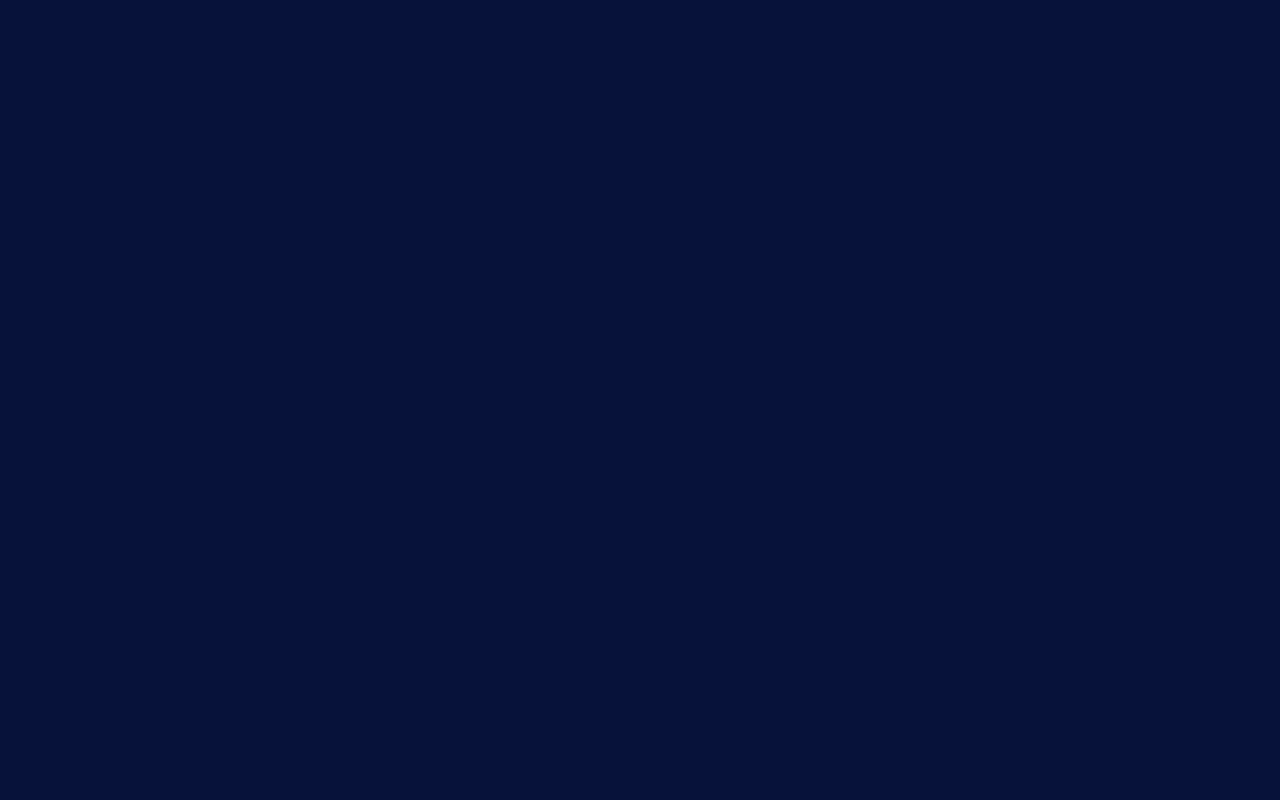
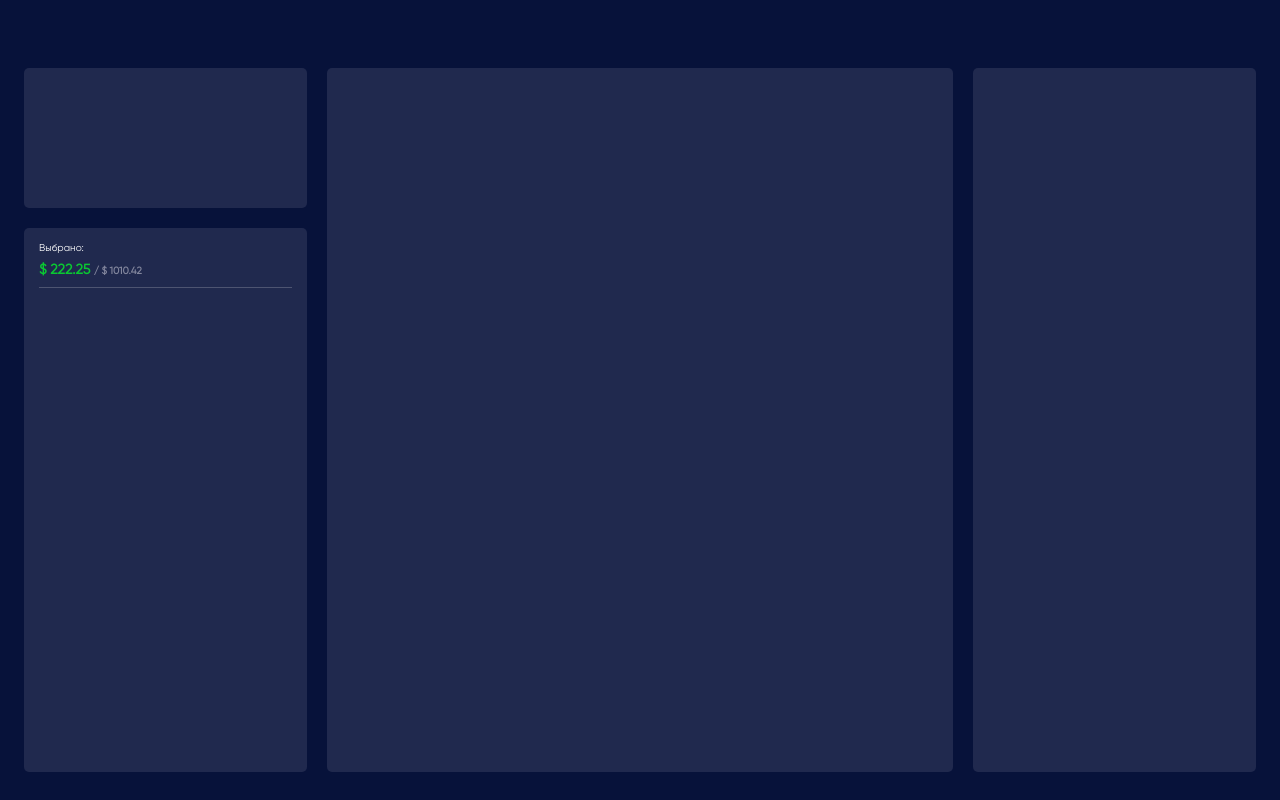
Before and after one commit to romagoldobin/mateballdesign, a Vue app: page / in a window 1280 px wide. Built offline with nearby package versions, Linux system fonts and the light colour scheme.

Commit message:
Added Crash view, setting grid, styles and router for it. Added Inventory component and styles for it

```diff
--- /dev/null
+++ b/src/components/Inventory.vue
@@ -0,0 +1,88 @@
+<template>
+  <article class="inventory">
+    <section class="inventory__header inventory__header_border">
+      <div class="inventory--info">
+        <div class="inventory--info__header">
+          <span>Выбрано:</span>
+        </div>
+        <div class="inventory--info__values">
+          <span class="inventory--info__value inventory--info__value_selected">
+            $ 222.25
+          </span>
+          <span class="inventory--info__value inventory--info__value_acc">
+             / $ 1010.42
+          </span>
+        </div>
+      </div>
+      <div class="inventory--switchAll">
+
+      </div>
+    </section>
+    <section class="inventory__body"></section>
+    <section class="inventory__footer"></section>
+  </article>
+</template>
+
+<script>
+export default {
+  name: 'Inventory',
+};
+</script>
+
+<style lang="scss" scoped>
+.inventory {
+  flex: 1;
+  display: grid;
+  grid-template-rows: auto 1fr auto;
+  padding: 15px;
+}
+
+.inventory__header {
+  display: grid;
+  grid-template-columns: repeat(2, 2fr);
+  grid-column-gap: 20px;
+  padding-bottom: 10px;
+  margin-bottom: 10px;
+
+  &_border {
+    border-bottom: 1px solid rgba(var(--WhiteRgb), .2);
+  }
+}
+
+.inventory__body {
+
+}
+
+.inventory__footer {
+ padding: 20px;
+}
+
+.inventory--info {
+
+}
+
+.inventory--info__header {
+  @include media-font(10px, 10px, 12px, 14px);
+  margin-bottom: 8px;
+}
+
+.inventory--info__values {
+  font-weight: 600;
+}
+
+.inventory--info__value {
+  &_selected {
+    @include media-font(14px, 14px, 16px, 18px);
+    color: var(--Green100);
+  }
+
+  &_acc {
+    @include media-font(14px, 10px, 12px, 14px);
+    color: var(--Grey100);
+  }
+}
+
+.inventory__switchAll {
+
+}
+</style>
--- a/src/router/index.js
+++ b/src/router/index.js
@@ -1,15 +1,15 @@
 import Vue from 'vue';
 import VueRouter from 'vue-router';
-// import Home from '../views/Home.vue';
+import Crash from '@/views/Crash.vue';
 
 Vue.use(VueRouter);
 
 const routes = [
-  // {
-  //   path: '/',
-  //   name: 'Home',
-  //   component: Home,
-  // },
+  {
+    path: '/',
+    name: 'Crash',
+    component: Crash,
+  },
   // {
   //   path: '/about',
   //   name: 'About',
--- /dev/null
+++ b/src/views/Crash.vue
@@ -0,0 +1,69 @@
+<template>
+  <section class="crash">
+    <article class="crash__left">
+      <section class="crash__chart"></section>
+      <section class="crash__inventory">
+        <Inventory />
+      </section>
+    </article>
+    <article></article>
+    <article></article>
+  </section>
+</template>
+
+<script>
+import Inventory from '@/components/Inventory.vue';
+
+export default {
+  name: 'Crash',
+  components: {
+    Inventory,
+  },
+};
+</script>
+
+<style lang="scss" scoped>
+  .crash {
+    height: 100%;
+    display: grid;
+    grid-template-columns: 23% 1fr 23%;
+    grid-column-gap: 20px;
+    transition: .3s;
+
+    @media (min-width: 1440px) {
+      grid-column-gap: 25px;
+    }
+
+    @media (min-width: 1920px) {
+      grid-column-gap: 34px;
+    }
+  }
+
+  .crash__left {
+    display: grid;
+    grid-template-rows: 140px 1fr;
+    grid-row-gap: 20px;
+    transition: .3s;
+
+    @media (min-width: 1440px) {
+      grid-template-rows: 200px 1fr;
+    }
+
+    @media (min-width: 1920px) {
+      grid-template-rows: 250px 1fr;
+      grid-row-gap: 25px;
+    }
+  }
+
+  .crash__chart, .crash__inventory {
+    @include border-radius;
+    background: var(--Black100);
+    display: flex;
+    flex-direction: column;
+  }
+
+  article:not(:first-of-type) {
+    @include border-radius;
+    background: var(--Black100);
+  }
+</style>
```
